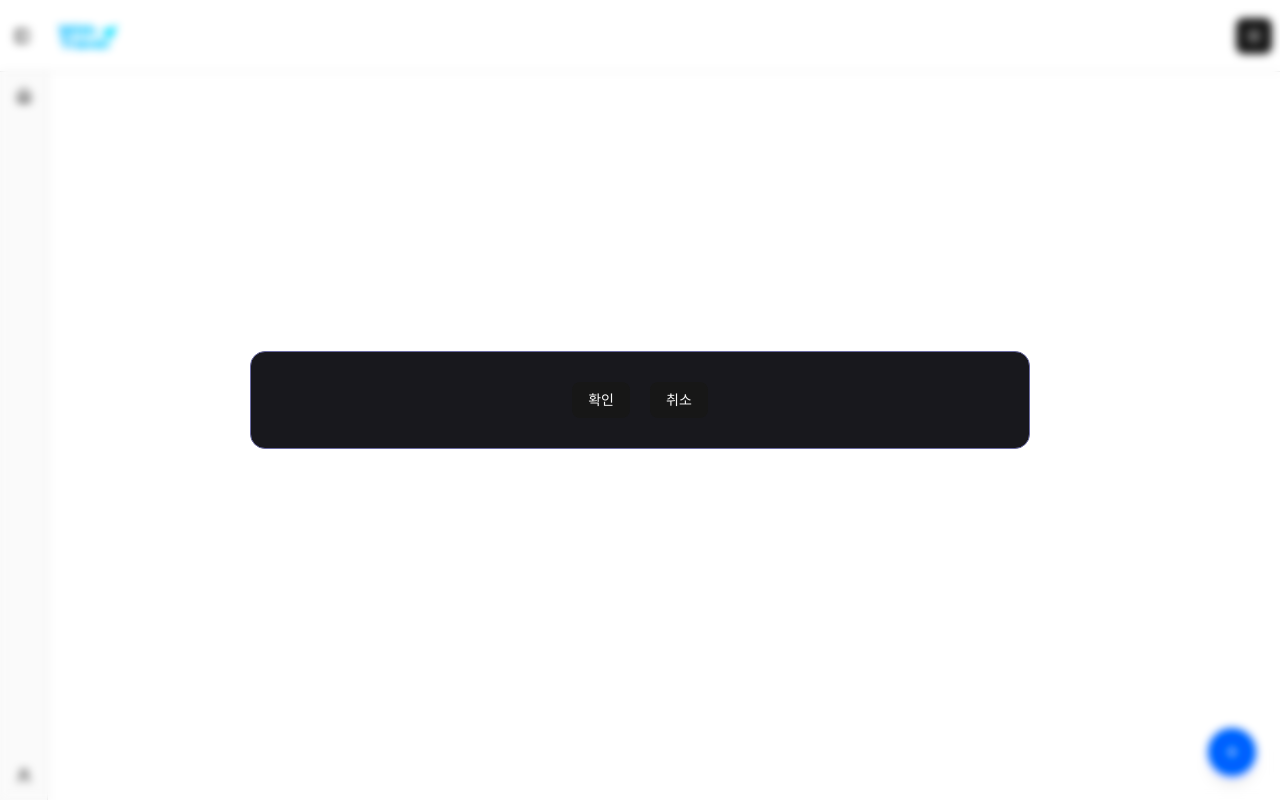
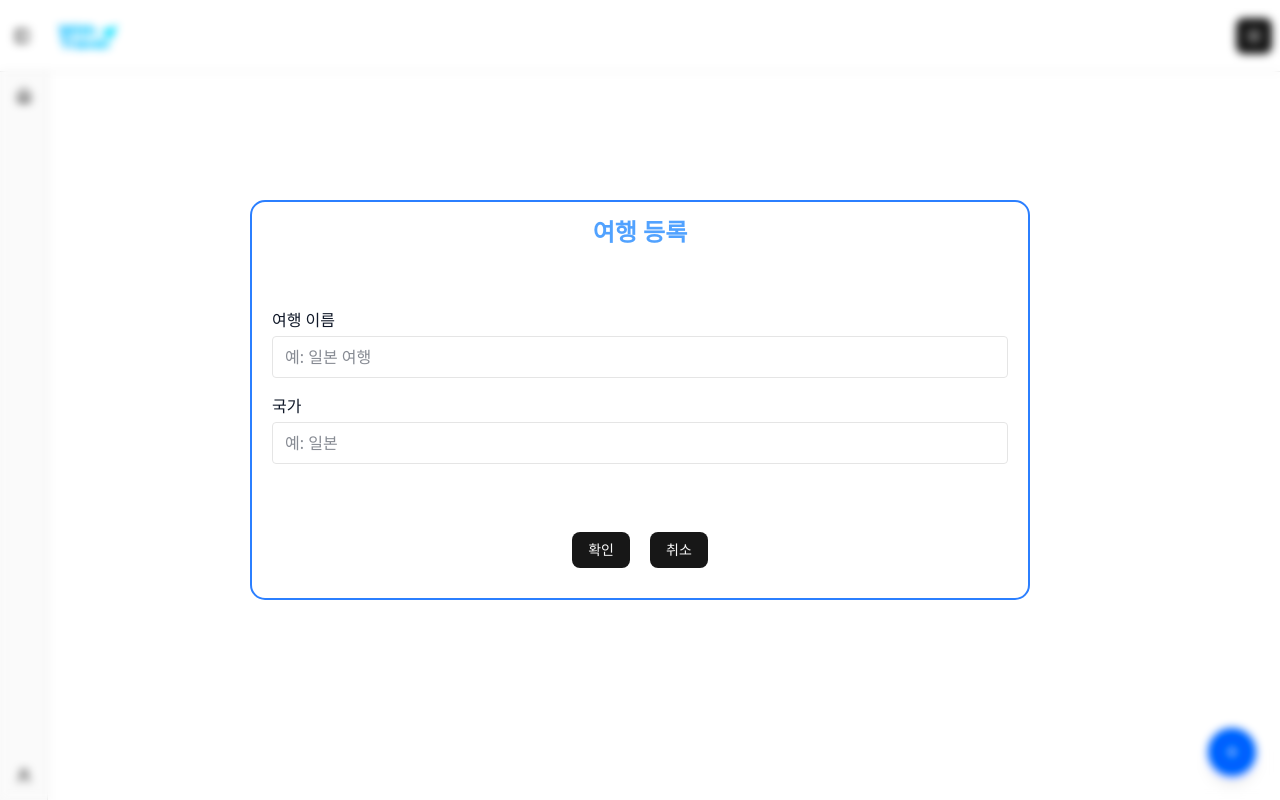
Before and after one commit to ddoniddoni/realtimedocs, a Next.js app: page /board in a window 1280 px wide. Both pictures are taken after a click on the button 1232 px from the left and 752 px from the top of the page. Built offline with nearby package versions, Linux system fonts and the light colour scheme; no server answers.

Commit message:
UI(form): 여행 등록 Form 추가

```diff
--- a/app/(default-layout)/board/page.tsx
+++ b/app/(default-layout)/board/page.tsx
@@ -4,15 +4,15 @@ import { Plus } from "lucide-react";
 
 import { useToggle } from "@ui/hooks";
 import { FloatingButton } from "@ui/@atoms";
-import { Modal } from "@ui/@atoms/modal";
 import { Button } from "@/components/ui/button";
+import ModalPlusTrip from "@ui/@atoms/modal/plus-trip/modal-plusTrip";
+import { Modal } from "@/app/core/components/@atoms/modal";
 
 export default function BoardPage() {
   const togglePlusMyTravel = useToggle();
 
   const handleClickPlus = () => {
     togglePlusMyTravel.open();
-    console.log(togglePlusMyTravel);
   };
 
   const handleClose = () => {
@@ -25,20 +25,11 @@ export default function BoardPage() {
         <Plus className="size-5" />
       </FloatingButton>
       {togglePlusMyTravel.isOn && (
-        <Modal
+        <ModalPlusTrip
+          title={"여행 등록"}
           open={togglePlusMyTravel.isOn}
           onClose={togglePlusMyTravel.close}
           close={false}
-          footer={
-            <>
-              <Button>
-                <span>확인</span>
-              </Button>
-              <Button onClick={handleClose}>
-                <span>취소</span>
-              </Button>
-            </>
-          }
         />
       )}
     </main>
--- a/app/core/components/@atoms/modal/modal.tsx
+++ b/app/core/components/@atoms/modal/modal.tsx
@@ -3,13 +3,13 @@
 import React, { forwardRef } from "react";
 import clsx from "clsx";
 import ReactModal from "react-modal";
-import { ModalProps } from "./types";
+
 import { X } from "lucide-react";
+import { AbstractModalProps } from "../../types";
 
 type ModalRef = any;
 
-function CModal(props: ModalProps, ref: React.Ref<ModalRef>) {
-  console.log("hh");
+function CModal(props: AbstractModalProps, ref: React.Ref<ModalRef>) {
   const {
     className,
     open = false,
@@ -44,8 +44,8 @@ function CModal(props: ModalProps, ref: React.Ref<ModalRef>) {
       )}
       className={clsx(
         "ReactModal__Content relative overflow-hidden flex flex-col",
-        "mx-auto w-full max-w-[780px] p-0 px-5",
-        "border border-[#6b6ba2] rounded-[15px] bg-[#18181d]"
+        "mx-auto w-full max-w-[780px] h-[400px] p-0 px-5",
+        "border-2 border-blue-500 rounded-[15px] bg-background"
       )}
       onAfterClose={() => {
         document.body.classList.remove("ReactModal__Body--open");
@@ -54,7 +54,7 @@ function CModal(props: ModalProps, ref: React.Ref<ModalRef>) {
     >
       {/* HEADER */}
       <div className="ui-modal-header relative flex justify-center px-[30px] py-[15px]">
-        <h2 className="title text-[24px] font-bold text-[#cdcdff] leading-[30px] text-center">
+        <h2 className="title text-[24px] font-bold text-blue-400 leading-[30px] text-center">
           {title}
         </h2>
 
@@ -95,5 +95,7 @@ function CModal(props: ModalProps, ref: React.Ref<ModalRef>) {
   );
 }
 
-export const Modal = React.memo(forwardRef<ModalRef, ModalProps>(CModal));
+export const Modal = React.memo(
+  forwardRef<ModalRef, AbstractModalProps>(CModal)
+);
 Modal.displayName = "Modal";
--- /dev/null
+++ b/app/core/components/@atoms/modal/plus-trip/modal-plusTrip.tsx
@@ -0,0 +1,83 @@
+import { Button } from "@/components/ui/button";
+import { ModalContainerProps } from "../../../types";
+import { Modal } from "../modal";
+import { useForm } from "react-hook-form";
+
+type ModalPlusTripProps = {} & ModalContainerProps;
+type FormValues = {
+  tripName: string;
+  country: string;
+};
+
+export default function ModalPlusTrip(props: ModalPlusTripProps) {
+  const { open = false, onClose, title = "", close, footer = null } = props;
+  const {
+    register,
+    handleSubmit,
+    formState: { errors },
+  } = useForm<FormValues>();
+
+  const onSubmit = (data: FormValues) => {
+    console.log("폼 데이터", data);
+
+    handleClose();
+  };
+
+  const handleClose = () => {
+    onClose && onClose();
+  };
+
+  return (
+    <Modal
+      title={title}
+      open={open}
+      onClose={handleClose}
+      close={close}
+      footer={
+        <>
+          <Button onClick={handleSubmit(onSubmit)}>
+            <span>확인</span>
+          </Button>
+          <Button onClick={handleClose}>
+            <span>취소</span>
+          </Button>
+        </>
+      }
+    >
+      <form className="flex flex-col gap-4 py-4">
+        <div className="flex flex-col gap-1">
+          <label className="font-medium">여행 이름</label>
+          <input
+            type="text"
+            className="border rounded px-3 py-2"
+            placeholder="예: 일본 여행"
+            {...register("tripName", {
+              required: "여행 이름을 입력하세요.",
+              maxLength: {
+                value: 20,
+                message: "20자 이내로 입력해주세요",
+              },
+            })}
+          />
+          {errors.tripName && (
+            <p className="text-red-500 text-sm">{errors.tripName.message}</p>
+          )}
+        </div>
+        <div className="flex flex-col gap-1">
+          <label className="font-medium">국가</label>
+          <input
+            type="text"
+            className="border rounded px-3 py-2"
+            placeholder="예: 일본"
+            {...register("country", {
+              required: "국가를 입력하세요.",
+            })}
+          />
+          {errors.country && (
+            <p className="text-red-500 text-sm">{errors.country.message}</p>
+          )}
+        </div>
+      </form>
+    </Modal>
+  );
+}
--- a/app/core/components/@atoms/modal/types.ts
+++ /dev/null
@@ -1,16 +0,0 @@
-import React from "react";
-import { VariantProps } from "class-variance-authority";
-import { modalContainerVariants } from "./modal.styles";
-
-export interface ModalProps
-  extends React.ComponentPropsWithRef<"div">,
-    VariantProps<typeof modalContainerVariants> {
-  open: boolean;
-  title?: string;
-  description?: string;
-  footer?: React.ReactNode;
-  closeOnESC?: boolean;
-  closeOverlayClick?: boolean;
-  close?: boolean;
-  onClose?: () => void;
-}
--- /dev/null
+++ b/app/core/components/index.ts
@@ -0,0 +1 @@
+export * from "./types";
--- /dev/null
+++ b/app/core/components/types.ts
@@ -0,0 +1,52 @@
+export type UIControlProps = {
+  /** display block(flex) */
+  block?: boolean;
+
+  /** 추가 classname */
+  className?: string;
+
+  /** 추가 style */
+  style?: React.CSSProperties;
+};
+
+export interface IOption {
+  label: string | React.ReactNode;
+  value: string | number;
+  disabled?: boolean;
+}
+
+export type AbstractModalProps = {
+  /** open 여부 */
+  open?: boolean;
+
+  /** 제목 */
+  title?: string | React.ReactNode;
+
+  /** 설명 */
+  description?: string | React.JSX.Element;
+
+  /** 본문 컨텐츠 */
+  children?: React.ReactNode;
+
+  /** 푸터 컨텐츠 */
+  footer?: React.ReactNode;
+
+  /** ESC Close */
+  closeOnESC?: boolean;
+
+  /** Overlay Click Close */
+  closeOverlayClick?: boolean;
+
+  /** 닫기 버튼 여부 */
+  close?: boolean;
+
+  /** 닫기 버튼 callback */
+  onClose?: () => void;
+} & UIControlProps;
+
+export type ModalContainerProps = {
+  open?: boolean;
+  onOpen?: () => void;
+  onClose?: () => void;
+  onChange?: () => void;
+} & AbstractModalProps;
```
